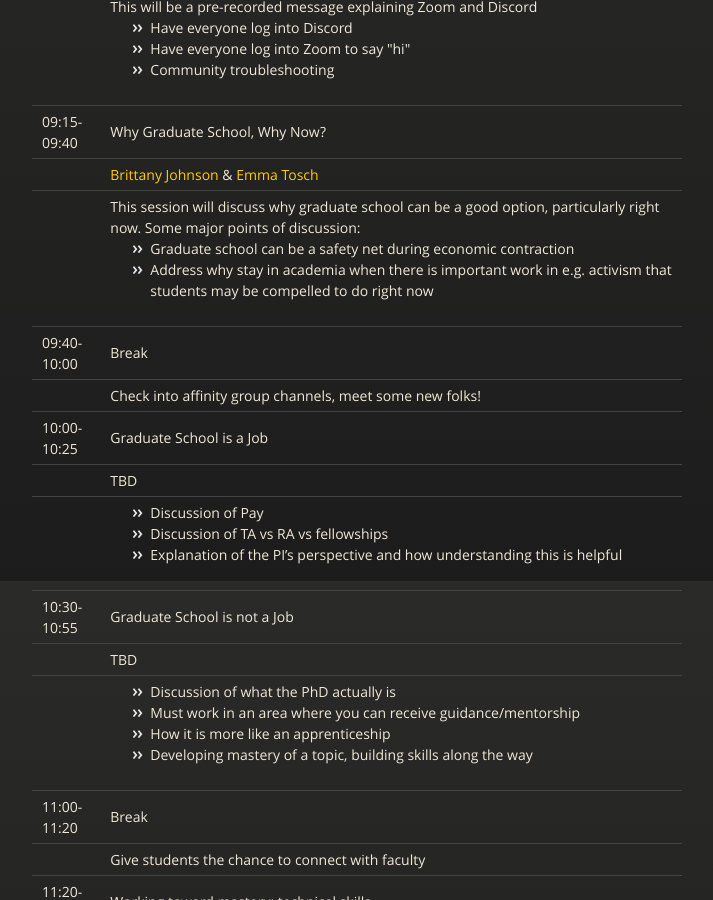
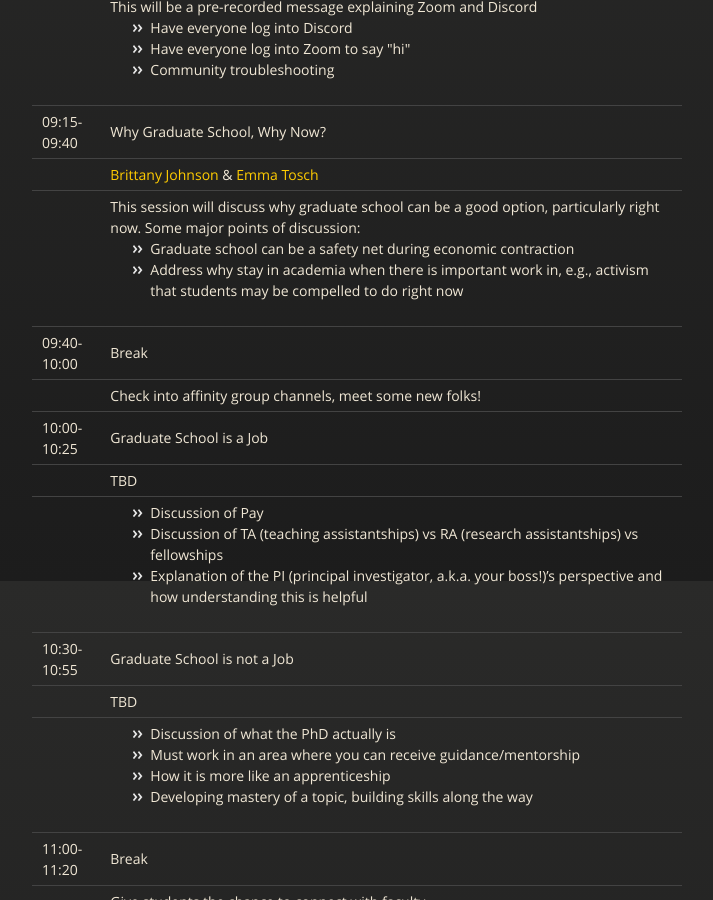
Before and after one commit to etosch/2020-phd-recruiting, a Jekyll site: the page built from index.html, in a window 1280 px wide and 900 px high, scrolled down 1219 px. Shown: the whole window, without its empty margins (283-996 px from the left). Built offline with Jekyll 4.4.1, drawn with Linux system fonts in a browser that asks for light colours; the repository's description, which GitHub fills in, is left out.

Commit message:
spelled out some acronyms

```diff
--- a/index.html
+++ b/index.html
@@ -69,7 +69,7 @@ p.wide {
     <td></td><td><a href="https://cs.gmu.edu/~johnsonb/">Brittany Johnson</a> &amp; <a href="https://uvm.edu/~etosch">Emma Tosch</a></td>
   </tr>
   <tr>
-    <td></td><td>This session will discuss why graduate school can be a good option, particularly right now. Some major points of discussion: <ul><li>Graduate school can be a safety net during economic contraction</li><li>Address why stay in academia when there is important work in e.g. activism that students may be compelled to do right now</li></ul></td>
+    <td></td><td>This session will discuss why graduate school can be a good option, particularly right now. Some major points of discussion: <ul><li>Graduate school can be a safety net during economic contraction</li><li>Address why stay in academia when there is important work in, e.g., activism that students may be compelled to do right now</li></ul></td>
   </tr>
   <tr>
     <td>09:40-10:00</td><td>Break</td>
@@ -84,7 +84,7 @@ p.wide {
     <td></td><td>TBD</td>
   </tr>
   <tr>
-    <td></td><td><ul><li>Discussion of Pay</li><li>Discussion of TA vs RA vs fellowships</li><li>Explanation of the PI’s perspective and how understanding this is helpful</li></ul></td>
+    <td></td><td><ul><li>Discussion of Pay</li><li>Discussion of TA (teaching assistantships) vs RA (research assistantships) vs fellowships</li><li>Explanation of the PI (principal investigator, a.k.a. your boss!)’s perspective and how understanding this is helpful</li></ul></td>
   </tr>
   <tr>
     <td>10:30-10:55</td><td><a name="not-job"></a>Graduate School is not a Job</td>
```
